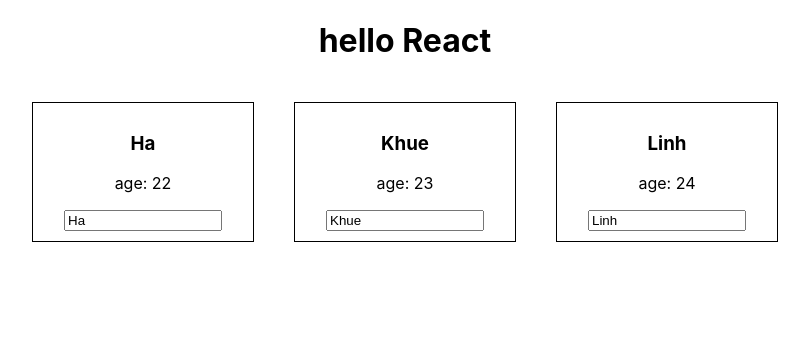
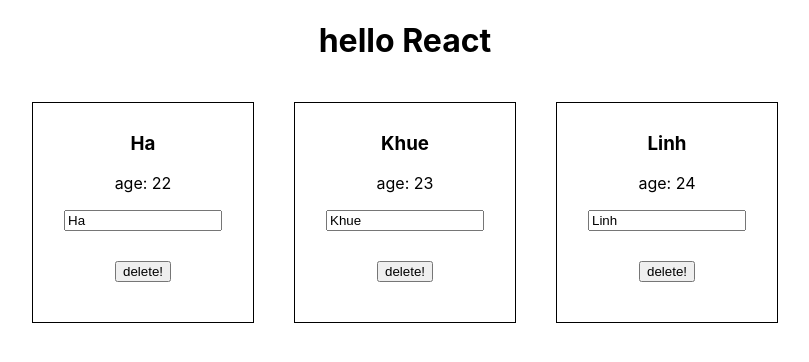
Before and after one commit to linhng98/reactjs-course, a React (Create React App) app in the folder hello-react/: page / in a window 1280 px wide. Shown: the top 362 px of the page, without its empty margins (235-1044 px from the left). Built offline with nearby package versions, Linux system fonts and the light colour scheme.

Commit message:
add click delete button inside card

```diff
--- a/hello-react/src/components/person.js
+++ b/hello-react/src/components/person.js
@@ -14,6 +14,10 @@ const StyledDiv = styled.div`
   }
 `;
 
+const Button = styled.button`
+  margin: 30px;
+`;
+
 const Input = styled.input`
   width: 150px;
 `;
@@ -24,6 +28,7 @@ const Person = (properties) => {
       <h3>{properties.name}</h3>
       <p>age: {properties.age}</p>
       <Input value={properties.name} onChange={properties.changedName} />
+      <Button type="button" onClick={properties.cliclDelete}>delete!</Button>
     </StyledDiv>
   )
 }
```
